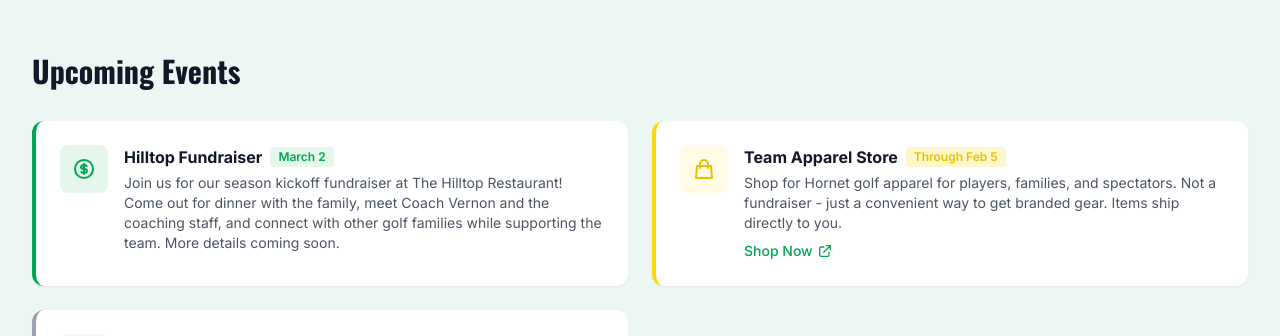
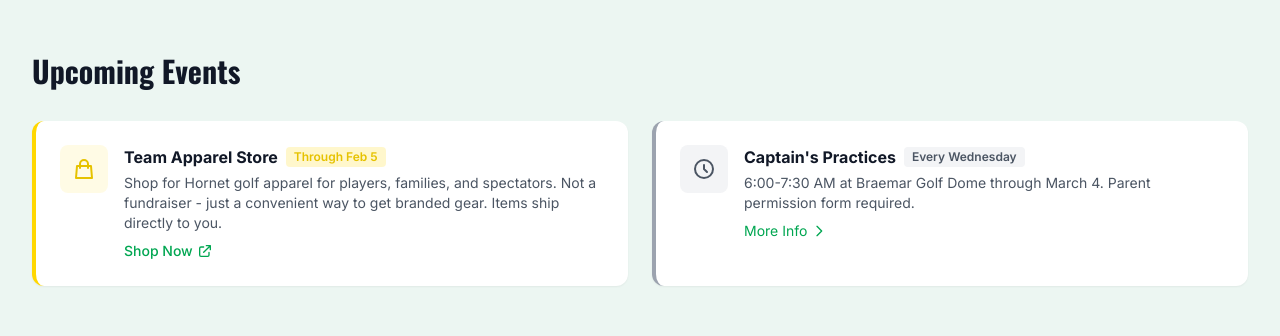
Before and after one commit to rlarson12/edina-golf-website, a React (Vite) app: page / in a window 1280 px wide. Shown: the part 1760-2096 px from the top of the page. Built offline with nearby package versions, Linux system fonts and the light colour scheme.

Commit message:
Remove Team Apparel Store from Home page

```diff
--- a/src/pages/Home.jsx
+++ b/src/pages/Home.jsx
@@ -379,26 +379,6 @@ function Home() {
 
           <div className="grid md:grid-cols-2 gap-6">
             {/* Hilltop Fundraiser */}
-            <div className="bg-white rounded-xl p-5 md:p-6 shadow-sm border-l-4 border-edina-green">
-              <div className="flex items-start gap-4">
-                <div className="flex-shrink-0 w-12 h-12 bg-edina-green/10 rounded-lg flex items-center justify-center">
-                  <svg className="w-6 h-6 text-edina-green" fill="none" stroke="currentColor" viewBox="0 0 24 24">
-                    <path strokeLinecap="round" strokeLinejoin="round" strokeWidth={2} d="M12 8c-1.657 0-3 .895-3 2s1.343 2 3 2 3 .895 3 2-1.343 2-3 2m0-8c1.11 0 2.08.402 2.599 1M12 8V7m0 1v8m0 0v1m0-1c-1.11 0-2.08-.402-2.599-1M21 12a9 9 0 11-18 0 9 9 0 0118 0z" />
-                  </svg>
-                </div>
-                <div className="flex-grow">
-                  <div className="flex flex-wrap items-center gap-2 mb-1">
-                    <h3 className="font-bold text-gray-900">Hilltop Fundraiser</h3>
-                    <span className="text-xs font-semibold text-edina-green bg-edina-green/10 px-2 py-0.5 rounded">March 2</span>
-                  </div>
-                  <p className="text-sm text-gray-600">
-                    Join us for our season kickoff fundraiser at The Hilltop Restaurant! Come out for dinner with the family, meet Coach Vernon and the coaching staff, and connect with other golf families while supporting the team. More details coming soon.
-                  </p>
-                </div>
-              </div>
-            </div>
-
-            {/* Team Apparel Store */}
             <div className="bg-white rounded-xl p-5 md:p-6 shadow-sm border-l-4 border-edina-gold">
               <div className="flex items-start gap-4">
                 <div className="flex-shrink-0 w-12 h-12 bg-edina-gold/10 rounded-lg flex items-center justify-center">
```
